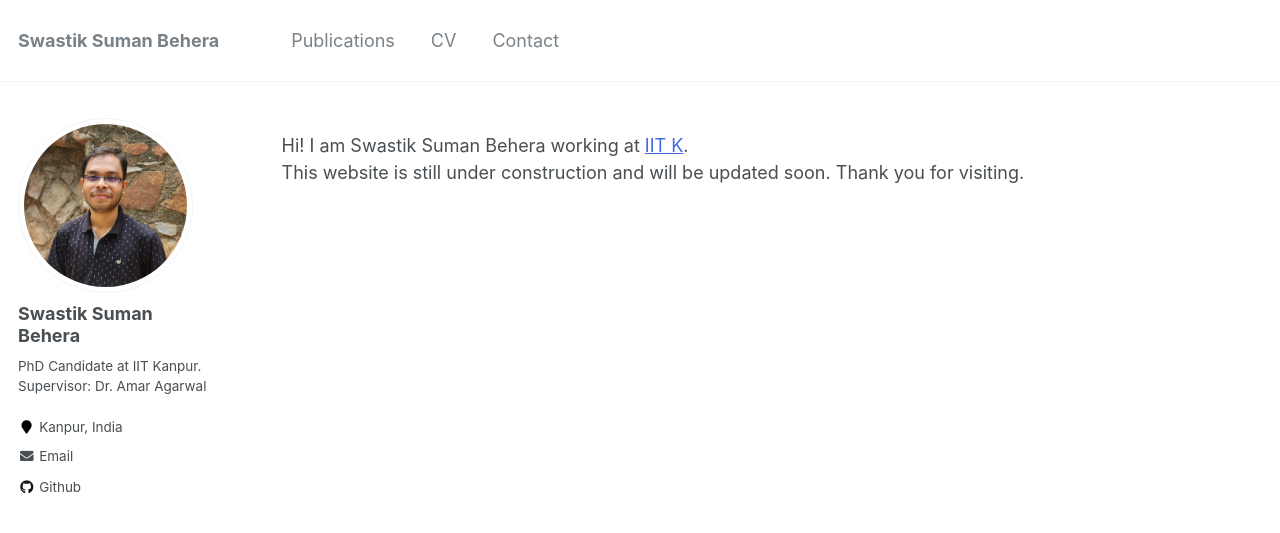
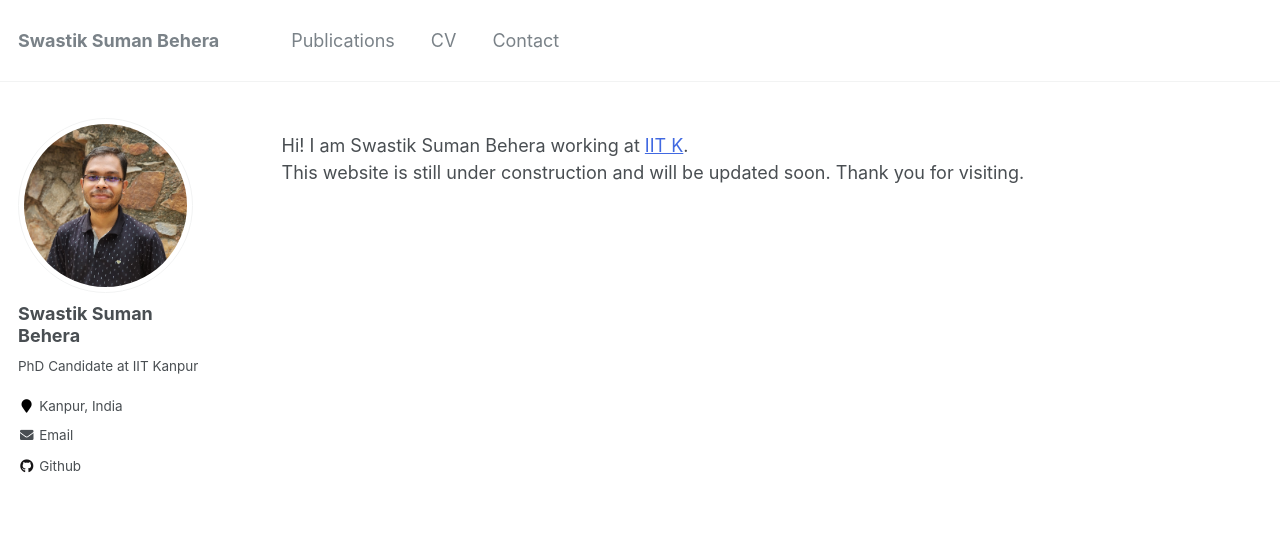
Before and after one commit to swastiksumanbehera/swastiksumanbehera.github.io, a Jekyll site: the page built from _pages/about.md, in a window 1280 px wide. Shown: the top 533 px of the page. Built offline with Jekyll 4.4.1, drawn with Linux system fonts in a browser that asks for light colours.

Commit message:
Update _config.yml

```diff
--- a/_config.yml
+++ b/_config.yml
@@ -82,7 +82,7 @@ analytics:
 author:
   name             : "Swastik Suman Behera"
   avatar           : "profile.jpg"
-  bio              : "PhD Candidate at IIT Kanpur. <br> Supervisor: Dr. Amar Agarwal"
+  bio              : "PhD Candidate at IIT Kanpur"
   location         : "Kanpur, India"
   employer         :
   pubmed           :
```
